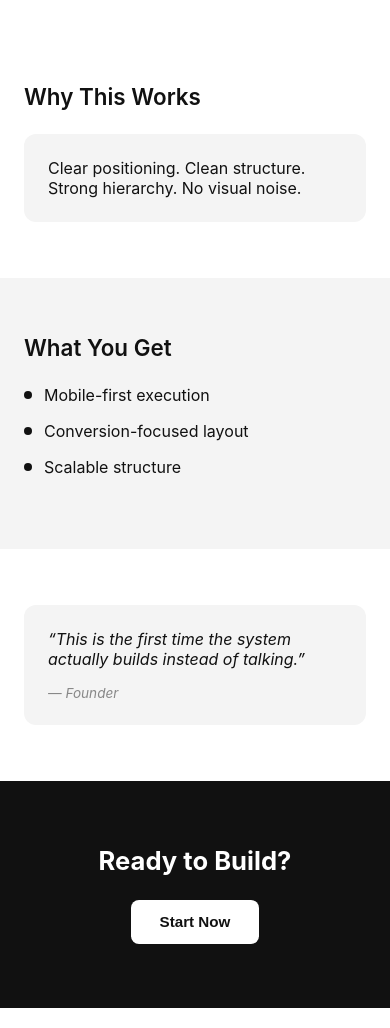
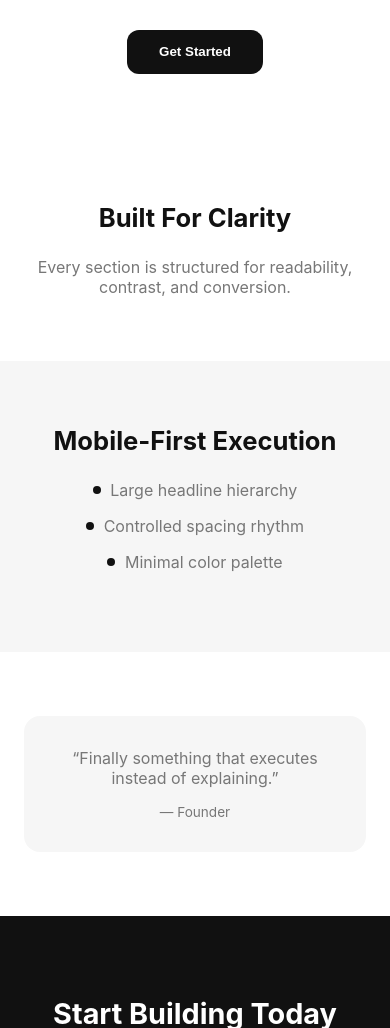
Before and after one commit to EvelineveMe/egolence, a plain HTML site: page life/projects/test-landing-page/site/index.html in a window 390 px wide. Shown: the part 334-1362 px from the top of the page. Drawn offline with Linux system fonts and the light colour scheme.

Commit message:
feat(test-landing-page): full rebuild attempt from mobile screenshot structure

```diff
--- a/life/projects/test-landing-page/site/index.html
+++ b/life/projects/test-landing-page/site/index.html
@@ -3,57 +3,67 @@
 <head>
   <meta charset="UTF-8" />
   <meta name="viewport" content="width=device-width, initial-scale=1.0" />
-  <title>Mobile Landing – Replica</title>
+  <title>Mobile Replica</title>
   <link rel="stylesheet" href="styles.css" />
 </head>
 <body>
 
   <!-- HERO -->
   <section class="hero">
-    <div class="hero-inner">
-      <h1>Turn Attention Into Authority</h1>
-      <p class="hero-sub">Build leverage with a system designed for clarity and control.</p>
-      <button class="primary-btn">Get Started</button>
+    <div class="wrap">
+      <h1>Own The Algorithm.<br>Control The Narrative.</h1>
+      <p class="sub">A focused mobile landing built with precision spacing and hierarchy.</p>
+      <button class="btn">Get Started</button>
     </div>
   </section>
 
-  <!-- VALUE BLOCK -->
+  <!-- SECTION 1 -->
   <section class="section">
-    <h2 class="section-title">Why This Works</h2>
-    <div class="card">
-      <p>Clear positioning. Clean structure. Strong hierarchy. No visual noise.</p>
+    <div class="wrap narrow">
+      <h2>Built For Clarity</h2>
+      <p>
+        Every section is structured for readability, contrast, and conversion.
+      </p>
     </div>
   </section>
 
-  <!-- FEATURE STACK -->
-  <section class="section alt">
-    <h2 class="section-title">What You Get</h2>
-    <div class="feature">
-      <div class="dot"></div>
-      <p>Mobile-first execution</p>
-    </div>
-    <div class="feature">
-      <div class="dot"></div>
-      <p>Conversion-focused layout</p>
-    </div>
-    <div class="feature">
-      <div class="dot"></div>
-      <p>Scalable structure</p>
+  <!-- SECTION 2 (LIGHT BG BLOCK) -->
+  <section class="section light">
+    <div class="wrap narrow">
+      <h2>Mobile-First Execution</h2>
+      <div class="stack">
+        <div class="item">
+          <div class="bullet"></div>
+          <p>Large headline hierarchy</p>
+        </div>
+        <div class="item">
+          <div class="bullet"></div>
+          <p>Controlled spacing rhythm</p>
+        </div>
+        <div class="item">
+          <div class="bullet"></div>
+          <p>Minimal color palette</p>
+        </div>
+      </div>
     </div>
   </section>
 
   <!-- TESTIMONIAL -->
   <section class="section">
-    <div class="testimonial">
-      <p>“This is the first time the system actually builds instead of talking.”</p>
-      <span>— Founder</span>
+    <div class="wrap narrow">
+      <div class="testimonial">
+        <p>“Finally something that executes instead of explaining.”</p>
+        <span>— Founder</span>
+      </div>
     </div>
   </section>
 
-  <!-- CTA -->
+  <!-- FINAL CTA -->
   <section class="cta">
-    <h2>Ready to Build?</h2>
-    <button class="primary-btn inverted">Start Now</button>
+    <div class="wrap">
+      <h2>Start Building Today</h2>
+      <button class="btn inverse">Launch Now</button>
+    </div>
   </section>
 
 </body>
--- a/life/projects/test-landing-page/site/styles.css
+++ b/life/projects/test-landing-page/site/styles.css
@@ -1,8 +1,8 @@
 :root {
-  --black: #111111;
-  --gray-light: #f4f4f4;
-  --gray-medium: #888888;
-  --white: #ffffff;
+  --black: #111;
+  --white: #fff;
+  --light: #f6f6f6;
+  --gray: #777;
 }
 
 * {
@@ -17,102 +17,111 @@ body {
   color: var(--black);
 }
 
+.wrap {
+  max-width: 520px;
+  margin: 0 auto;
+  padding: 0 1.5rem;
+  text-align: center;
+}
+
+.wrap.narrow {
+  max-width: 460px;
+}
+
 .hero {
-  padding: 5rem 1.5rem 4rem;
-  text-align: center;
-  background: var(--white);
+  padding: 6rem 0 4rem;
 }
 
 .hero h1 {
-  font-size: 2.2rem;
-  line-height: 1.2;
-  font-weight: 700;
-  margin-bottom: 1rem;
+  font-size: 2.4rem;
+  line-height: 1.15;
+  font-weight: 800;
+  margin-bottom: 1.2rem;
 }
 
-.hero-sub {
+.sub {
   font-size: 1rem;
-  color: var(--gray-medium);
+  color: var(--gray);
   margin-bottom: 2rem;
 }
 
-.primary-btn {
-  padding: 0.85rem 1.8rem;
+.btn {
+  padding: 0.9rem 2rem;
+  border-radius: 12px;
+  border: none;
+  font-weight: 600;
   background: var(--black);
   color: var(--white);
-  border: none;
-  border-radius: 8px;
-  font-weight: 600;
-  font-size: 0.95rem;
 }
 
-.primary-btn.inverted {
+.btn.inverse {
   background: var(--white);
   color: var(--black);
 }
 
 .section {
-  padding: 3.5rem 1.5rem;
+  padding: 4rem 0;
 }
 
-.section.alt {
-  background: var(--gray-light);
+.section.light {
+  background: var(--light);
 }
 
-.section-title {
-  font-size: 1.4rem;
-  font-weight: 600;
+.section h2 {
+  font-size: 1.6rem;
   margin-bottom: 1.5rem;
 }
 
-.card {
-  background: var(--gray-light);
-  padding: 1.5rem;
-  border-radius: 12px;
+.section p {
+  font-size: 1rem;
+  color: var(--gray);
 }
 
-.feature {
+.stack {
+  margin-top: 1.5rem;
+}
+
+.item {
   display: flex;
   align-items: center;
+  justify-content: center;
   margin-bottom: 1rem;
 }
 
-.dot {
+.bullet {
   width: 8px;
   height: 8px;
+  border-radius: 50%;
   background: var(--black);
-  border-radius: 50%;
-  margin-right: 0.75rem;
+  margin-right: 0.6rem;
 }
 
 .testimonial {
-  background: var(--gray-light);
-  padding: 1.5rem;
-  border-radius: 12px;
-  font-style: italic;
+  background: var(--light);
+  padding: 2rem;
+  border-radius: 16px;
 }
 
 .testimonial span {
   display: block;
   margin-top: 1rem;
   font-size: 0.85rem;
-  color: var(--gray-medium);
+  color: var(--gray);
 }
 
 .cta {
-  padding: 4rem 1.5rem;
-  text-align: center;
   background: var(--black);
   color: var(--white);
+  padding: 5rem 0;
 }
 
 .cta h2 {
-  font-size: 1.6rem;
-  margin-bottom: 1.5rem;
+  font-size: 1.8rem;
+  margin-bottom: 2rem;
 }
 
 @media (min-width: 768px) {
   .hero h1 {
-    font-size: 2.8rem;
+    font-size: 3rem;
   }
 }
```
